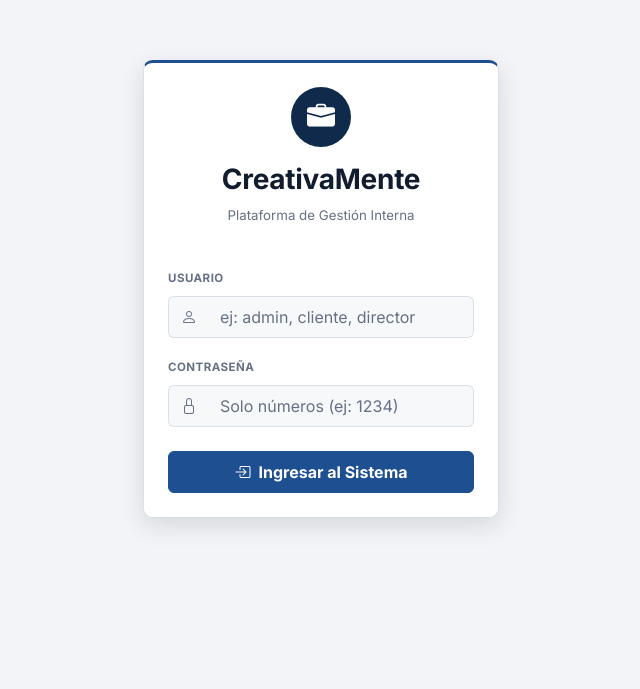
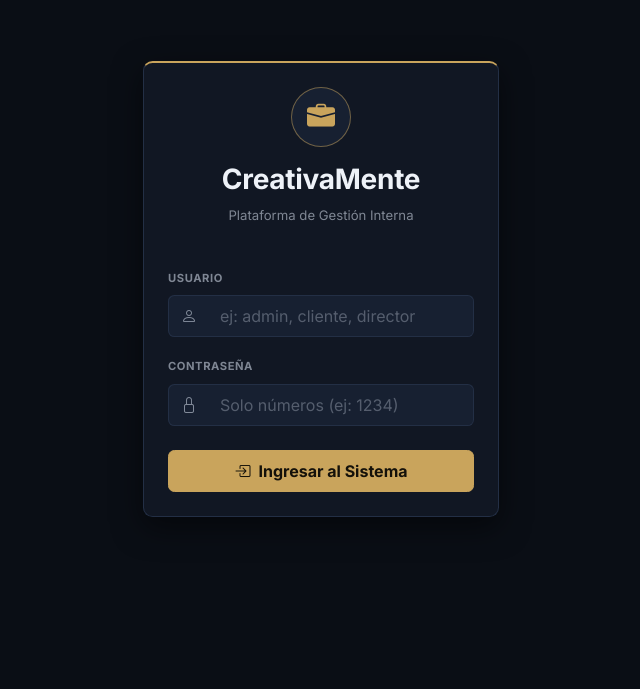
Before and after one commit to Vicente-valdivia/FS2_002D_CHIRINOS_TAPIA_VALDIVIA, a React (Vite) app: page / in a window 1280 px wide. Shown: the part 111-800 px from the top of the page, without its empty margins (319-959 px from the left). Built offline with nearby package versions, Linux system fonts and the light colour scheme.

Commit message:
Tema oscuro sobrio: azul pizarra, acento latón y sin efectos
Co-Authored-By: Claude Sonnet 5.5 <noreply@anthropic.com>
Claude-Session: https://claude.ai/code/session_014JWR9ebkJn5TqwuMFdf5Eb

```diff
--- a/index.html
+++ b/index.html
@@ -1,10 +1,10 @@
 <!doctype html>
-<html lang="es" data-bs-theme="light">
+<html lang="es" data-bs-theme="dark">
   <head>
     <meta charset="UTF-8" />
     <link rel="icon" type="image/svg+xml" href="/favicon.svg" />
     <meta name="viewport" content="width=device-width, initial-scale=1.0" />
-    <meta name="theme-color" content="#0f2a4a" />
+    <meta name="theme-color" content="#0a0e15" />
     <meta name="description" content="CreativaMente — Plataforma de gestión interna de proyectos y campañas." />
     <title>CreativaMente | Gestión de proyectos</title>
     <link rel="preconnect" href="https://fonts.googleapis.com" />
--- a/src/index.css
+++ b/src/index.css
@@ -1,73 +1,80 @@
 /* =========================================================
-   Tema CreativaMente — corporativo (azul marino + grises)
-   Sobre Bootstrap 5.3: se carga DESPUÉS de bootstrap.min.css, así que
-   redefinir las variables --bs-* recolorea todos los componentes sin
-   tocar el JSX. Para cambiar la identidad basta editar el bloque
-   "Marca" de abajo.
+   Tema CreativaMente — oscuro sobrio
+   Superficies azul pizarra + acento latón apagado, sin brillos ni
+   degradados. Sobre Bootstrap 5.3: se carga DESPUÉS de bootstrap.min.css
+   y <html> tiene data-bs-theme="dark" (ver index.html), así que redefinir
+   las variables --bs-* recolorea todos los componentes sin tocar el JSX.
+   Para cambiar el acento basta editar el bloque "Acento".
    ========================================================= */
 
-:root {
-  /* ---- Marca ---- */
-  --cm-navy: #0f2a4a;          /* navbar, footer, títulos de marca */
-  --cm-navy-2: #16355c;
-  --cm-blue: #1d4f91;          /* acción principal */
-  --cm-blue-hover: #163f75;
-  --cm-blue-rgb: 29, 79, 145;
+:root,
+:root[data-bs-theme='dark'] {
+  /* ---- Superficies ---- */
+  --cm-bg: #0a0e15;
+  --cm-surface: #111723;
+  --cm-surface-2: #172031;
+  --cm-border: #232f45;
+  --cm-border-strong: #33425f;
 
-  /* ---- Superficies ---- */
-  --cm-bg: #f2f4f7;
-  --cm-surface: #ffffff;
-  --cm-surface-2: #f7f8fa;
-  --cm-border: #dbe0e8;
+  /* ---- Acento (latón apagado) ---- */
+  --cm-accent: #c9a45c;
+  --cm-accent-rgb: 201, 164, 92;
+  --cm-accent-hover: #d8b573;
+  --cm-on-accent: #14110a;
 
-  /* ---- Paleta Bootstrap ---- */
-  --bs-primary: var(--cm-blue);          --bs-primary-rgb: var(--cm-blue-rgb);
-  --bs-secondary: #5b6677;               --bs-secondary-rgb: 91, 102, 119;
-  --bs-success: #1f7a5a;                 --bs-success-rgb: 31, 122, 90;
-  --bs-info: #3b82c4;                    --bs-info-rgb: 59, 130, 196;
-  --bs-warning: #b7791f;                 --bs-warning-rgb: 183, 121, 31;
-  --bs-danger: #b42333;                  --bs-danger-rgb: 180, 35, 51;
-  --bs-light: #f2f4f7;                   --bs-light-rgb: 242, 244, 247;
-  --bs-dark: #0f2a4a;                    --bs-dark-rgb: 15, 42, 74;
+  /* ---- Paleta Bootstrap (estados desaturados) ---- */
+  --bs-primary: var(--cm-accent);        --bs-primary-rgb: var(--cm-accent-rgb);
+  --bs-secondary: #7d8aa3;               --bs-secondary-rgb: 125, 138, 163;
+  --bs-success: #4aa383;                 --bs-success-rgb: 74, 163, 131;
+  --bs-info: #6ea0d8;                    --bs-info-rgb: 110, 160, 216;
+  --bs-warning: #d1a042;                 --bs-warning-rgb: 209, 160, 66;
+  --bs-danger: #d1666b;                  --bs-danger-rgb: 209, 102, 107;
+  --bs-light: #172031;                   --bs-light-rgb: 23, 32, 49;
+  --bs-dark: #0a0e15;                    --bs-dark-rgb: 10, 14, 21;
 
-  --bs-primary-bg-subtle: #e4ecf7;   --bs-primary-text-emphasis: #12365f;   --bs-primary-border-subtle: #bccde6;
-  --bs-success-bg-subtle: #e2f1ea;   --bs-success-text-emphasis: #155a42;   --bs-success-border-subtle: #b3d9c8;
-  --bs-warning-bg-subtle: #f8eed9;   --bs-warning-text-emphasis: #7a4f0f;   --bs-warning-border-subtle: #e8d1a2;
-  --bs-danger-bg-subtle: #f7e1e3;    --bs-danger-text-emphasis: #7d1a26;    --bs-danger-border-subtle: #ebb4ba;
-  --bs-secondary-bg-subtle: #e8ebf0; --bs-secondary-text-emphasis: #3a4452; --bs-secondary-border-subtle: #cdd3dc;
+  --bs-primary-bg-subtle: rgba(201, 164, 92, 0.12);   --bs-primary-text-emphasis: #e0c48a;   --bs-primary-border-subtle: rgba(201, 164, 92, 0.3);
+  --bs-success-bg-subtle: rgba(74, 163, 131, 0.13);   --bs-success-text-emphasis: #86cdb2;   --bs-success-border-subtle: rgba(74, 163, 131, 0.32);
+  --bs-warning-bg-subtle: rgba(209, 160, 66, 0.13);   --bs-warning-text-emphasis: #e2c07c;   --bs-warning-border-subtle: rgba(209, 160, 66, 0.32);
+  --bs-danger-bg-subtle: rgba(209, 102, 107, 0.13);   --bs-danger-text-emphasis: #e7a0a3;    --bs-danger-border-subtle: rgba(209, 102, 107, 0.32);
+  --bs-secondary-bg-subtle: rgba(125, 138, 163, 0.15); --bs-secondary-text-emphasis: #b5c0d4; --bs-secondary-border-subtle: rgba(125, 138, 163, 0.32);
 
   /* ---- Texto ---- */
   --bs-body-bg: var(--cm-surface);
-  --bs-body-color: #2b3340;
-  --bs-heading-color: #111d2e;
-  --bs-secondary-color: #667085;                 /* .text-muted */
+  --bs-body-bg-rgb: 17, 23, 35;
+  --bs-body-color: #c9d2e0;
+  --bs-body-color-rgb: 201, 210, 224;
+  --bs-heading-color: #eef2f8;
+  --bs-secondary-color: rgba(201, 210, 224, 0.6);     /* .text-muted */
+  --bs-secondary-bg: var(--cm-surface-2);
+  --bs-tertiary-bg: var(--cm-surface-2);
+  --bs-emphasis-color: #ffffff;
   --bs-border-color: var(--cm-border);
-  --bs-link-color: var(--cm-blue);
-  --bs-link-hover-color: var(--cm-blue-hover);
-  --bs-link-color-rgb: var(--cm-blue-rgb);
-  --bs-link-hover-color-rgb: 22, 63, 117;
+  --bs-link-color: var(--cm-accent);
+  --bs-link-hover-color: var(--cm-accent-hover);
+  --bs-link-color-rgb: var(--cm-accent-rgb);
+  --bs-link-hover-color-rgb: 216, 181, 115;
 
   /* ---- Tipografía ---- */
   --bs-font-sans-serif: 'Inter', system-ui, -apple-system, 'Segoe UI', Roboto, sans-serif;
   --bs-body-font-family: var(--bs-font-sans-serif);
-  --bs-body-font-size: 0.95rem;
+  --bs-body-font-size: 0.94rem;
   --bs-body-line-height: 1.55;
 
-  /* ---- Formas: esquinas discretas y sombras mínimas ---- */
-  --bs-border-radius: 0.375rem;
+  /* ---- Formas: discretas, casi sin sombra ---- */
+  --bs-border-radius: 0.4rem;
   --bs-border-radius-sm: 0.3rem;
   --bs-border-radius-lg: 0.5rem;
   --bs-border-radius-xl: 0.6rem;
-  --bs-box-shadow-sm: 0 1px 2px rgba(16, 24, 40, 0.06);
-  --bs-box-shadow: 0 1px 3px rgba(16, 24, 40, 0.1), 0 1px 2px rgba(16, 24, 40, 0.06);
-  --bs-box-shadow-lg: 0 8px 24px rgba(16, 24, 40, 0.12);
-  --bs-focus-ring-color: rgba(var(--cm-blue-rgb), 0.25);
+  --bs-box-shadow-sm: 0 1px 2px rgba(0, 0, 0, 0.35);
+  --bs-box-shadow: 0 2px 6px rgba(0, 0, 0, 0.4);
+  --bs-box-shadow-lg: 0 10px 30px rgba(0, 0, 0, 0.5);
+  --bs-focus-ring-color: rgba(var(--cm-accent-rgb), 0.28);
 }
 
 /* =========================================================
-   Base
+   Base: fondo plano, sin resplandores
    ========================================================= */
-html { color-scheme: light; }
+html { color-scheme: dark; scrollbar-color: #2d3a53 transparent; }
 body {
   margin: 0;
   -webkit-font-smoothing: antialiased;
@@ -78,59 +85,67 @@ body {
 #root > .min-vh-100 { flex: 1 0 auto; }
 
 h1, h2, h3, h4, h5, h6 { letter-spacing: -0.01em; }
-::selection { background: rgba(var(--cm-blue-rgb), 0.2); }
+::selection { background: rgba(var(--cm-accent-rgb), 0.3); color: #fff; }
 
+/* Utilidades escritas a mano en los componentes, adaptadas al tema */
 .bg-light.min-vh-100 { background: transparent !important; }   /* wrapper de App */
-.cursor-pointer { cursor: pointer; }                           /* clase usada en VistaCliente */
+.bg-white { background-color: var(--cm-surface) !important; }
 .text-dark { color: var(--bs-heading-color) !important; }
+.text-muted { color: var(--bs-secondary-color) !important; }
+.border-primary { border-color: rgba(var(--cm-accent-rgb), 0.55) !important; }
+.cursor-pointer { cursor: pointer; }
 
 /* =========================================================
-   Navbar: sólida, azul marino, con filete inferior
+   Navbar: sólida, con filete inferior
    ========================================================= */
 .navbar.bg-dark {
-  background: var(--cm-navy) !important;
-  border-bottom: 3px solid var(--cm-blue);
+  background: var(--cm-surface) !important;
+  border-bottom: 1px solid var(--cm-border);
+  box-shadow: inset 0 -2px 0 rgba(var(--cm-accent-rgb), 0.55);
   position: sticky;
   top: 0;
   z-index: 1030;
   margin-bottom: 2rem !important;
-  box-shadow: var(--bs-box-shadow);
 }
 .navbar-brand { font-size: 1.1rem; letter-spacing: 0; color: #fff !important; }
-.navbar-brand .bi { color: #8db6e8; }
+.navbar-brand .bi { color: var(--cm-accent); }
 
 /* =========================================================
-   Botones: planos y sobrios
+   Botones: planos
    ========================================================= */
 .btn {
   --bs-btn-font-weight: 600;
-  --bs-btn-border-radius: 0.375rem;
+  --bs-btn-border-radius: 0.4rem;
   box-shadow: none !important;
   transition: background-color 0.15s ease, border-color 0.15s ease, color 0.15s ease;
 }
 .btn-primary {
-  --bs-btn-bg: var(--cm-blue);
-  --bs-btn-border-color: var(--cm-blue);
-  --bs-btn-hover-bg: var(--cm-blue-hover);
-  --bs-btn-hover-border-color: var(--cm-blue-hover);
-  --bs-btn-active-bg: #11335f;
-  --bs-btn-active-border-color: #11335f;
-  --bs-btn-focus-shadow-rgb: var(--cm-blue-rgb);
+  --bs-btn-color: var(--cm-on-accent);
+  --bs-btn-bg: var(--cm-accent);
+  --bs-btn-border-color: var(--cm-accent);
+  --bs-btn-hover-color: var(--cm-on-accent);
+  --bs-btn-hover-bg: var(--cm-accent-hover);
+  --bs-btn-hover-border-color: var(--cm-accent-hover);
+  --bs-btn-active-color: var(--cm-on-accent);
+  --bs-btn-active-bg: #b78f48;
+  --bs-btn-active-border-color: #b78f48;
+  --bs-btn-focus-shadow-rgb: var(--cm-accent-rgb);
 }
 .btn-outline-primary {
-  --bs-btn-color: var(--cm-blue);
-  --bs-btn-border-color: var(--cm-blue);
-  --bs-btn-hover-bg: var(--cm-blue);
-  --bs-btn-hover-border-color: var(--cm-blue);
-  --bs-btn-active-bg: var(--cm-blue-hover);
-  --bs-btn-active-border-color: var(--cm-blue-hover);
-  --bs-btn-focus-shadow-rgb: var(--cm-blue-rgb);
+  --bs-btn-color: var(--cm-accent);
+  --bs-btn-border-color: rgba(var(--cm-accent-rgb), 0.5);
+  --bs-btn-hover-color: var(--cm-on-accent);
+  --bs-btn-hover-bg: var(--cm-accent);
+  --bs-btn-hover-border-color: var(--cm-accent);
+  --bs-btn-active-color: var(--cm-on-accent);
+  --bs-btn-active-bg: var(--cm-accent-hover);
+  --bs-btn-active-border-color: var(--cm-accent-hover);
 }
 .btn-outline-light {
-  --bs-btn-border-color: rgba(255, 255, 255, 0.35);
-  --bs-btn-hover-bg: rgba(255, 255, 255, 0.12);
-  --bs-btn-hover-border-color: #fff;
+  --bs-btn-border-color: var(--cm-border-strong);
+  --bs-btn-hover-bg: var(--cm-surface-2);
   --bs-btn-hover-color: #fff;
+  --bs-btn-hover-border-color: var(--cm-accent);
 }
 
 /* =========================================================
@@ -139,51 +154,60 @@ h1, h2, h3, h4, h5, h6 { letter-spacing: -0.01em; }
 .form-control, .input-group-text {
   background-color: var(--cm-surface-2) !important;
   border-color: var(--cm-border);
+  color: var(--bs-body-color);
 }
+.form-control::placeholder { color: rgba(201, 210, 224, 0.35); }
 .form-control:focus {
-  background-color: #fff !important;
-  border-color: var(--cm-blue);
+  border-color: var(--cm-accent);
   box-shadow: 0 0 0 0.2rem var(--bs-focus-ring-color);
+  color: #fff;
 }
-.input-group:focus-within .input-group-text {
-  background-color: #fff !important;
-  border-color: var(--cm-blue);
-  color: var(--cm-blue) !important;
-}
-.form-label { text-transform: uppercase; letter-spacing: 0.04em; font-size: 0.72rem !important; }
+.input-group:focus-within .input-group-text { border-color: var(--cm-accent); color: var(--cm-accent) !important; }
+.form-label { text-transform: uppercase; letter-spacing: 0.05em; font-size: 0.7rem !important; }
 
 /* =========================================================
-   Tarjetas: borde fino, sin elevación exagerada
+   Tarjetas: borde fino, sin elevación
    ========================================================= */
 .card {
   --bs-card-bg: var(--cm-surface);
   --bs-card-border-color: var(--cm-border);
-  --bs-card-cap-bg: var(--cm-surface);
-  border: 1px solid var(--cm-border) !important;     /* los componentes traen border-0: devolvemos el borde fino */
+  --bs-card-cap-bg: transparent;
+  border: 1px solid var(--cm-border) !important;      /* los componentes traen border-0: devolvemos el borde fino */
   box-shadow: var(--bs-box-shadow-sm) !important;
-  transition: border-color 0.15s ease, box-shadow 0.15s ease;
+  transition: border-color 0.15s ease;
 }
-.row .card:hover {
-  border-color: #9fb4d3 !important;
-  box-shadow: var(--bs-box-shadow) !important;
+.row .card:hover { border-color: var(--cm-border-strong) !important; }
+.card-footer.bg-light {
+  background-color: var(--cm-surface-2) !important;
+  border-top: 1px solid var(--cm-border) !important;
 }
-.card-footer.bg-light { background-color: var(--cm-surface-2) !important; border-top: 1px solid var(--cm-border) !important; }
 .card-header { border-bottom: 1px solid var(--cm-border) !important; }
 
 /* Login */
-.card.rounded-4.shadow-lg { box-shadow: var(--bs-box-shadow-lg) !important; border-top: 3px solid var(--cm-blue) !important; }
-.card.rounded-4.shadow-lg .rounded-circle.bg-primary { background-color: var(--cm-navy) !important; box-shadow: none !important; }
+.card.rounded-4.shadow-lg { box-shadow: var(--bs-box-shadow-lg) !important; border-top: 2px solid var(--cm-accent) !important; }
+.card.rounded-4.shadow-lg .rounded-circle.bg-primary {
+  background-color: var(--cm-surface-2) !important;
+  color: var(--cm-accent) !important;
+  border: 1px solid rgba(var(--cm-accent-rgb), 0.5);
+  box-shadow: none !important;
+}
 
-/* Encabezados de panel: color sólido, sin degradados */
-.bg-success.text-white.rounded-3 { background: var(--cm-navy) !important; border-left: 5px solid #2f9e78; box-shadow: var(--bs-box-shadow-sm) !important; }
-.bg-danger.text-white.rounded-3  { background: var(--cm-navy) !important; border-left: 5px solid #d04050; box-shadow: var(--bs-box-shadow-sm) !important; }
+/* Encabezados de panel: superficie sólida + filete lateral de color */
+.bg-success.text-white.rounded-3,
+.bg-danger.text-white.rounded-3 {
+  background: var(--cm-surface-2) !important;
+  border: 1px solid var(--cm-border);
+  box-shadow: var(--bs-box-shadow-sm) !important;
+}
+.bg-success.text-white.rounded-3 { border-left: 4px solid var(--bs-success); }
+.bg-danger.text-white.rounded-3  { border-left: 4px solid var(--bs-danger); }
 .text-white h1, .text-white h2, .text-white h3 { color: #fff; }
-.text-white .text-white-50 { color: rgba(255, 255, 255, 0.75) !important; }
+.text-white .text-white-50 { color: rgba(255, 255, 255, 0.68) !important; }
 
 /* Encabezados claros con borde lateral */
 .border-start.border-5 {
   border-style: solid !important;
-  border-width: 1px 1px 1px 5px !important;
+  border-width: 1px 1px 1px 4px !important;
   border-top-color: var(--cm-border) !important;
   border-right-color: var(--cm-border) !important;
   border-bottom-color: var(--cm-border) !important;
@@ -193,32 +217,42 @@ h1, h2, h3, h4, h5, h6 { letter-spacing: -0.01em; }
    Tablas, listas, badges, alertas
    ========================================================= */
 .table {
-  --bs-table-hover-bg: #f3f6fb;
+  --bs-table-bg: transparent;
+  --bs-table-color: var(--bs-body-color);
+  --bs-table-hover-bg: rgba(255, 255, 255, 0.03);
+  --bs-table-hover-color: #fff;
   --bs-table-border-color: var(--cm-border);
 }
 .table > thead th {
   background: var(--cm-surface-2) !important;
-  color: #4a5567;
+  color: var(--bs-secondary-color);
   text-transform: uppercase;
   font-size: 0.7rem;
-  letter-spacing: 0.08em;
+  letter-spacing: 0.1em;
   font-weight: 700;
-  border-bottom: 2px solid var(--cm-border);
+  border-bottom: 1px solid var(--cm-border-strong);
 }
-.list-group { --bs-list-group-border-color: var(--cm-border); }
-.list-group-item:hover { background-color: #f7f9fc; }
+.list-group { --bs-list-group-bg: transparent; --bs-list-group-border-color: var(--cm-border); }
+.list-group-item:hover { background-color: rgba(255, 255, 255, 0.025); }
 
 .badge { font-weight: 600; letter-spacing: 0.01em; border-radius: 0.3rem; }
 .badge.rounded-pill { border-radius: 0.3rem !important; }     /* etiquetas rectas, más formales */
+.badge.bg-primary { color: var(--cm-on-accent) !important; }
+.badge.bg-warning, .badge.bg-warning.text-dark { color: #14110a !important; }
+.badge.bg-light { background-color: var(--cm-surface-2) !important; }
 .alert { border-radius: var(--bs-border-radius-lg); }
+.alert-success {
+  --bs-alert-bg: rgba(74, 163, 131, 0.1);
+  --bs-alert-color: #9bd6c0;
+  border: 1px solid rgba(74, 163, 131, 0.3) !important;
+}
 
 /* =========================================================
-   Footer corporativo
+   Footer
    ========================================================= */
 .cm-footer {
-  background: var(--cm-navy);
-  color: rgba(255, 255, 255, 0.78);
-  border-top: 3px solid var(--cm-blue);
+  background: var(--cm-surface);
+  border-top: 1px solid var(--cm-border);
   margin-top: 3rem;
   font-size: 0.85rem;
 }
@@ -226,14 +260,14 @@ h1, h2, h3, h4, h5, h6 { letter-spacing: -0.01em; }
   text-transform: uppercase;
   letter-spacing: 0.1em;
   font-size: 0.7rem;
-  color: #fff;
+  color: var(--cm-accent);
   margin-bottom: 0.9rem;
 }
 .cm-footer ul { list-style: none; padding: 0; margin: 0; }
-.cm-footer li { margin-bottom: 0.45rem; color: rgba(255, 255, 255, 0.7); }
-.cm-footer .cm-footer-legal { color: rgba(255, 255, 255, 0.55); font-size: 0.78rem; }
-.cm-footer .bi { color: #8db6e8 !important; }
-.cm-footer hr { border-color: rgba(255, 255, 255, 0.18) !important; }
+.cm-footer li { margin-bottom: 0.45rem; color: var(--bs-secondary-color); }
+.cm-footer .cm-footer-legal { color: rgba(201, 210, 224, 0.45); font-size: 0.78rem; }
+.cm-footer .bi { color: var(--cm-accent); }
+.cm-footer hr { border-color: var(--cm-border) !important; opacity: 1; }
 
 /* Entrada de pantalla: solo un fundido breve */
 main > div, main > .row { animation: fade-in 0.25s ease both; }
```
Also changed, not shown: public/favicon.svg.
